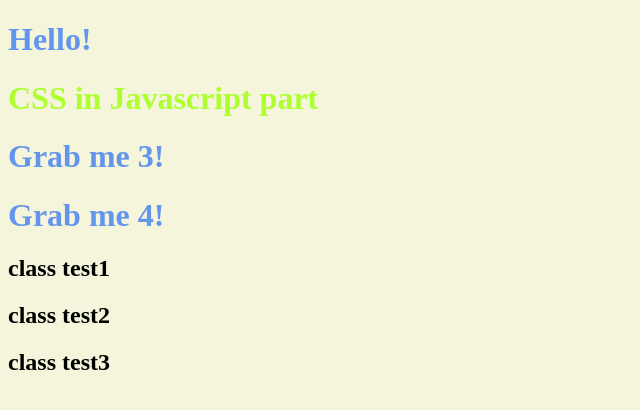
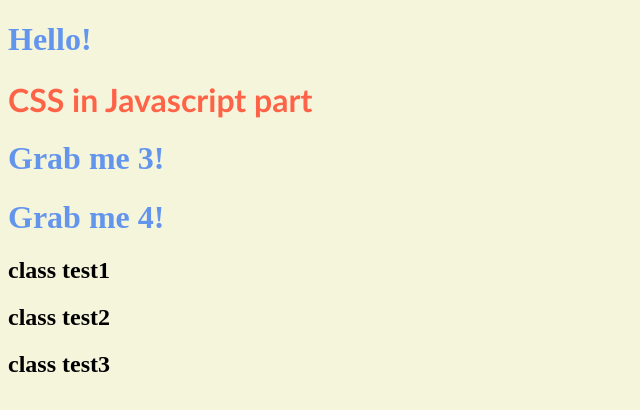
Before and after one commit to j2h30728/js-nomardcoder, a plain HTML site: page day4_3.0_3.5/index.html in a window 1280 px wide. Both pictures are taken after a click on the element "CSS in Javascript part". Shown: the whole page, without its empty margins (0-640 px from the left). Drawn offline with Linux system fonts and the light colour scheme.

Commit message:
day4: 3.8 .classList.add/remove/toggle('className') + day4챌린지 과제

```diff
--- a/day4_3.0_3.5/index.css
+++ b/day4_3.0_3.5/index.css
@@ -6,6 +6,10 @@ h1 {
   color: cornflowerblue;
 }
 
+.active {
+  color: tomato;
+  transition: 0.5s ease-in-out;
+}
 .clicked {
   color: greenyellow;
 }
--- a/day4_3.0_3.5/index.js
+++ b/day4_3.0_3.5/index.js
@@ -36,12 +36,14 @@ const handleWindowOnline = () => {
 };
 
 const handleTitle2Click = () => {
-  const clickedClass = "clicked";
-  if (title2.className === clickedClass) {
-    title2.className = "";
-  } else {
-    title2.className = clickedClass;
-  }
+  title2.classList.toggle("active");
+  //   const clickedClass = "clicked";
+  console.log(title2.classList);
+  //   if (title2.classList.contains(clickedClass)) {
+  //     title2.classList.remove();
+  //   } else {
+  //     title2.classList.add(clickedClass);
+  //   }
 };
 //title의 클릭을 listen 하고, click event가 발생하면, handleTitleClick 함수가 동작함
 title.addEventListener("click", handleTitleClick);
```
Also changed, not shown: 1 other file.
